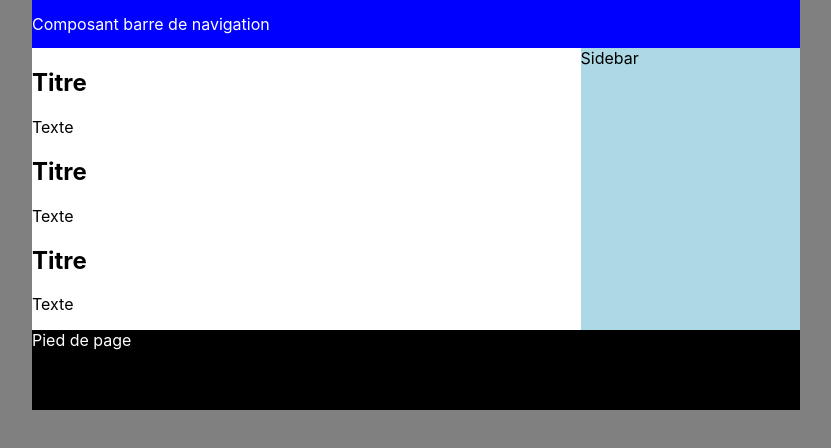
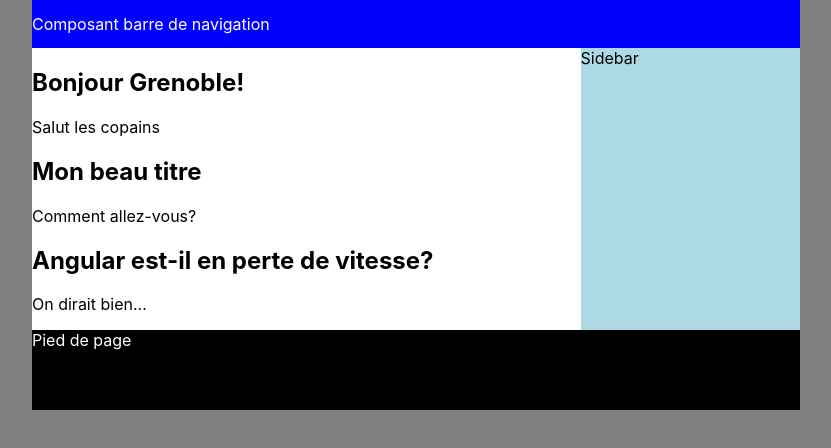
Before and after one commit to Formation-CDA-Grenoble/s05-react-intro, a React (Create React App) app: page / in a window 1280 px wide. Shown: the top 448 px of the page, without its empty margins (224-1055 px from the left). Built offline with nearby package versions, Linux system fonts and the light colour scheme.

Commit message:
Add components enumeration and proptypes

```diff
--- a/package.json
+++ b/package.json
@@ -6,6 +6,7 @@
     "@testing-library/jest-dom": "^4.2.4",
     "@testing-library/react": "^9.3.2",
     "@testing-library/user-event": "^7.1.2",
+    "prop-types": "^15.7.2",
     "react": "^16.12.0",
     "react-dom": "^16.12.0",
     "react-scripts": "3.3.0"
--- a/src/App.jsx
+++ b/src/App.jsx
@@ -7,14 +7,24 @@ import Sidebar from './components/Sidebar';
 import Footer from './components/Footer';
 import Article from './components/Article';
 
+const data = [
+  { title: "Bonjour Grenoble!", text: "Salut les copains" },
+  { title: "Mon beau titre", text: "Comment allez-vous?" },
+  { title: "Angular est-il en perte de vitesse?", text: "On dirait bien..." },
+];
+
+function generateArticles(data) {
+  return data.map(function(item) {
+    return <Article title={item.title} text={item.text} />;
+  });
+}
+
 function App() {
   return (
     <div id="container">
       <Navbar />
       <main>
-        <Article />
-        <Article />
-        <Article />
+        {generateArticles(data)}
       </main>
       <Sidebar />
       <Footer />
--- a/src/components/Article.jsx
+++ b/src/components/Article.jsx
@@ -1,14 +1,20 @@
 import React from 'react';
+import PropTypes from 'prop-types';
 
 import '../styles/Article.css';
 
-function Article() {
+function Article(props) {
   return (
     <article class="Article">
-      <h1>Titre</h1>
-      <p>Texte</p>
+      <h1>{props.title}</h1>
+      <p>{props.text}</p>
     </article>
   );
 }
 
+Article.propTypes = {
+  title: PropTypes.string.isRequired,
+  text: PropTypes.string.isRequired,
+}
+
 export default Article;
```
